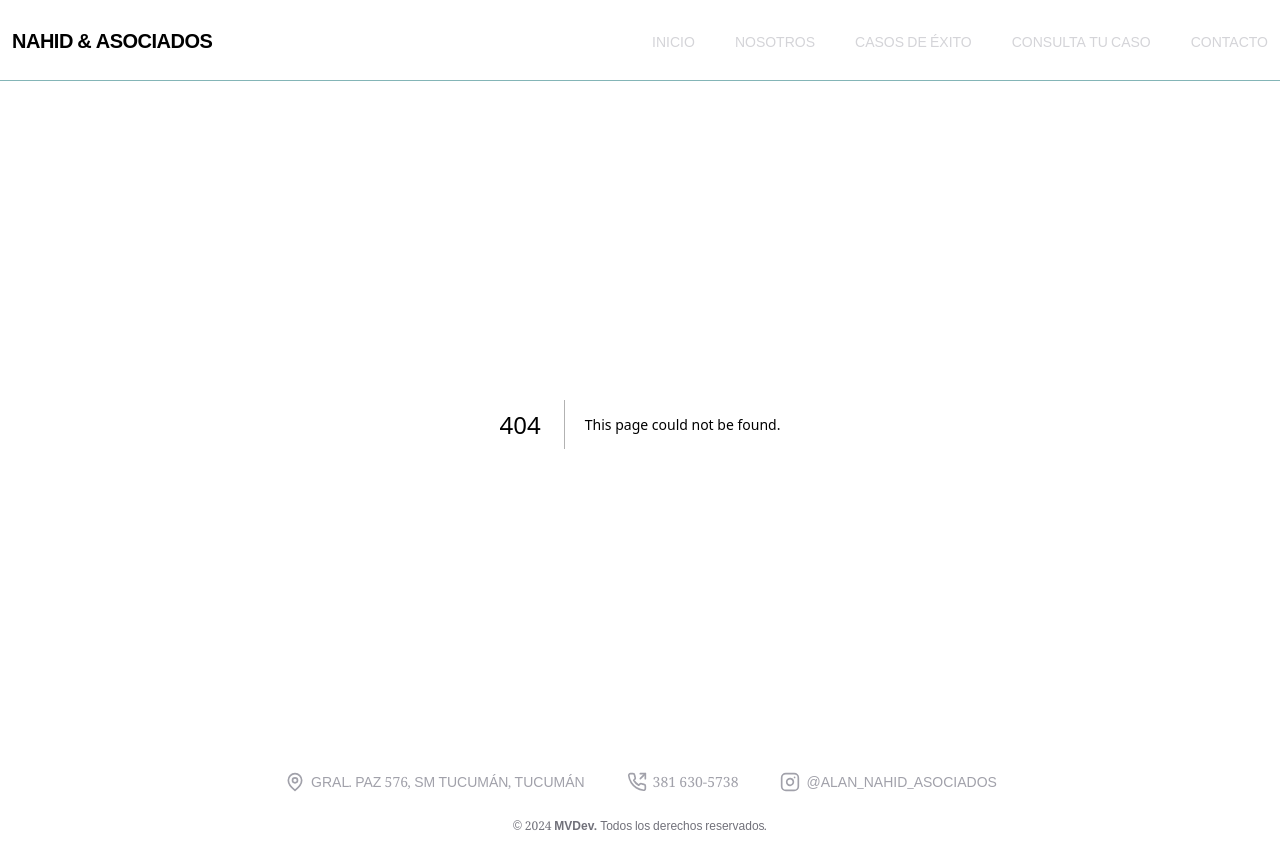
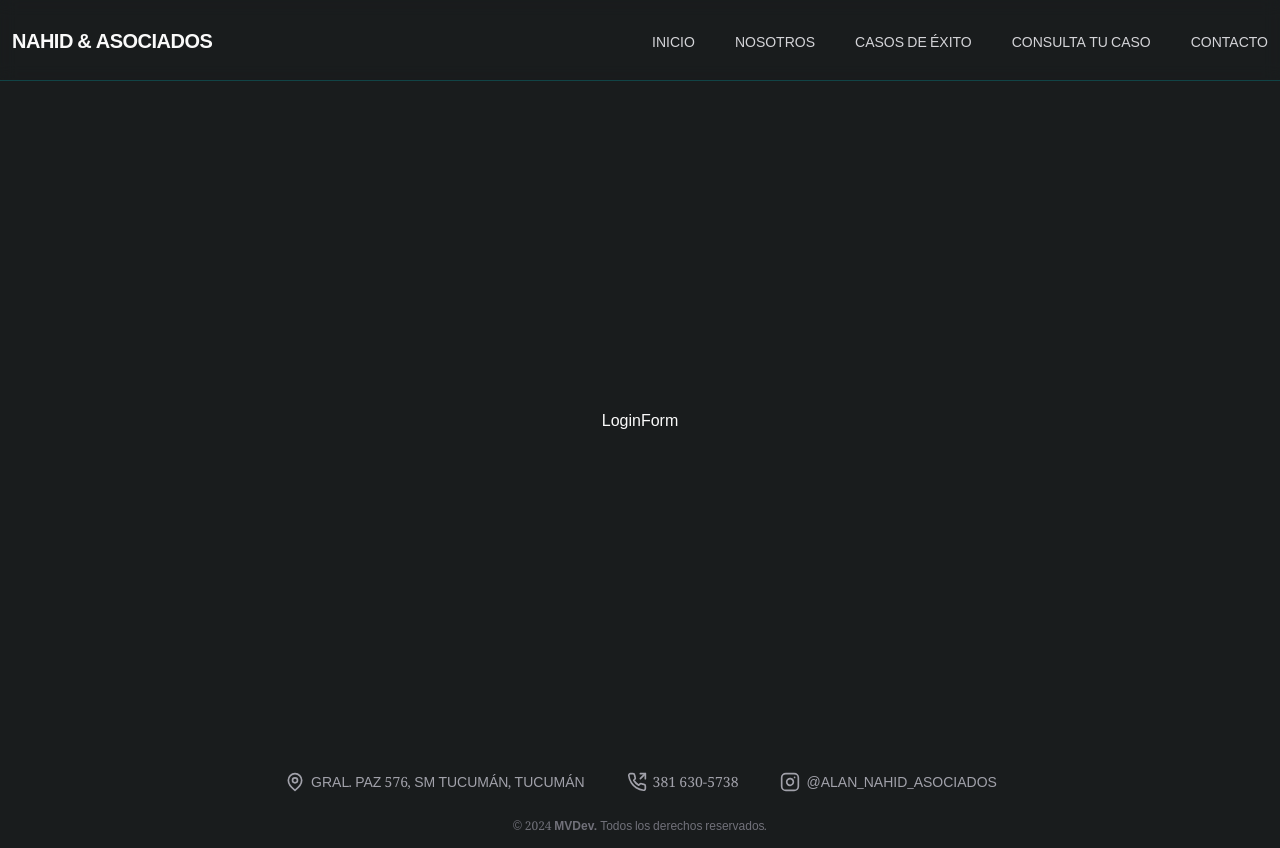
Before and after one commit to VenticinqueMauro/estudio-nahid, a Next.js app: page /login in a window 1280 px wide. Before the commit this address had no page. Built offline with nearby package versions, Linux system fonts and the light colour scheme.

Commit message:
add login page

```diff
--- /dev/null
+++ b/src/app/login/components/LoginForm.tsx
@@ -0,0 +1,6 @@
+
+export default function LoginForm() {
+    return (
+        <div>LoginForm</div>
+    )
+}
--- /dev/null
+++ b/src/app/login/layout.tsx
@@ -0,0 +1,17 @@
+import { Metadata } from "next"
+import { ReactNode } from "react"
+import { Toaster } from "sonner"
+
+export const metadata: Metadata = {
+    title: 'Login',
+    description: 'Login',
+}
+
+export default function LoginLayout({ children }: { children: ReactNode }) {
+    return (
+        <div className="flex flex-col items-center justify-center min-h-screen">
+            {children}
+            <Toaster />
+        </div>
+    )
+}
--- /dev/null
+++ b/src/app/login/page.tsx
@@ -0,0 +1,9 @@
+import LoginForm from "./components/LoginForm";
+
+export default function page() {
+    return (
+        <div>
+            <LoginForm />
+        </div>
+    )
+}
```
